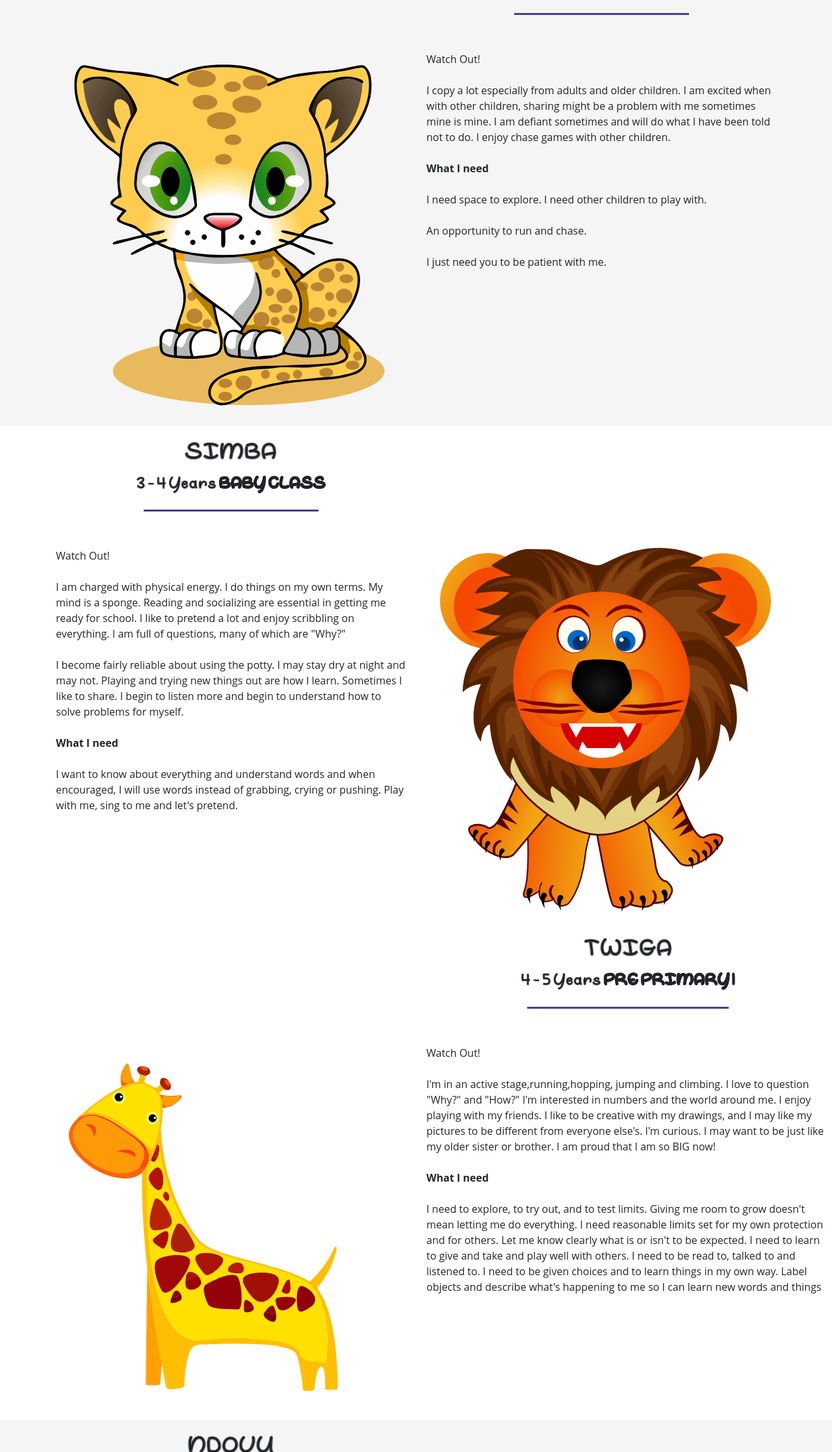
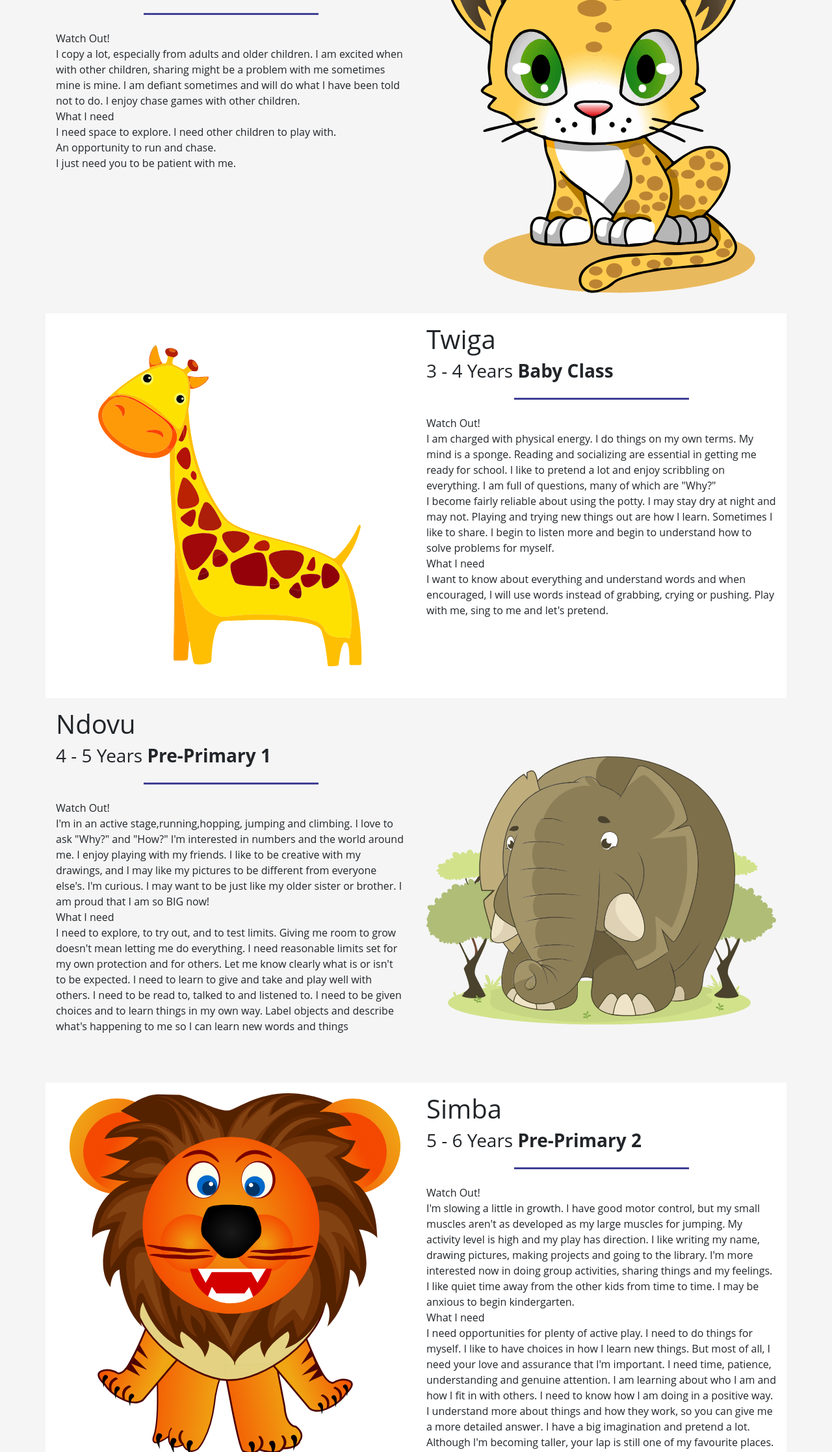
Before and after one commit to slowburn-404/borisochieng.dev, a plain HTML site: page programs.html in a window 1280 px wide. Shown: the part 566-2800 px from the top of the page at 65% size. Drawn offline with nearby package versions, Linux system fonts and the light colour scheme.

Commit message:
added a few more programs

```diff
--- a/programs.html
+++ b/programs.html
@@ -57,134 +57,125 @@
                     </div>
     </section>
     <section id="programs-content">
-          <div class= "chui">
-            <div class="container">
-                <div class="row curriclum-title chui">
-                    <div class="col-lg-6"></div>
-                    <div class="col-lg-6">
+          <div class="container w-100">
+              <div class="row">
+                    <div class="col-md-6">
                         <h1 id="chui" class="text-darkpt-3">CHUI</h1>
                         <h3 class="text-darkpt-3">2&frac12; - 3 Years <b>PLAY GROUP</b></h3>
                         <div class="border-top border-danger w-50 mx-auto my-4"></div>
+                        <p>Watch Out!</p>
+                        <p>I copy a lot, especially from adults and older children. I am excited when with other children, sharing might be a problem with me sometimes mine is mine. I am defiant sometimes and will do what I have been told not to do. I enjoy chase games with other children.</p>
+                        <p>What I need</p>
+                        <p>I need space to explore. I need other children to play with.</p>
+                        <P>An opportunity to run and chase.</P>
+                        <p>I just need you to be patient with me.</p>
+                    </div>
+                    <div class="col-md-6">
+                        <img src="/image assets/chui.svg" alt="Chui">
+                    </div>
+              </div>
+              <div class="row twiga">
+                  <div class="col-md-6">
+                      <img src="/image assets/giraffe.svg" alt="twiga">
+                  </div>
+                  <div class="col-md-6">
+                    <h1 class="text-darkpt-3">Twiga</h1>
+                    <h3 class="text-darkpt-3">3 - 4 Years <b>Baby Class</b></h3>
+                    <div class="border-top border-danger w-50 mx-auto my-4"></div>
+                    <p>Watch Out!</p>
+                    <p>I am charged with physical energy. I do things on my own terms. My mind is a sponge. Reading and socializing are essential in getting me ready for school. I like to pretend a lot and enjoy scribbling on everything. I am full of questions, many of which are "Why?"</p>
+                    <p>I become fairly reliable about using the potty. I may stay dry at night and may not. Playing and trying new things out are how I learn. Sometimes I like to share. I begin to listen more and begin to understand how to solve problems for myself.</p>
+                    <p>What I need</p>
+                    <p>I want to know about everything and understand words and when encouraged, I will use words instead of grabbing, crying or pushing. Play with me, sing to me and let's pretend.</p>
                   </div>
               </div>
               <div class="row">
-                    <div class="col-lg-6">
-                        <img src="image assets/chui.svg">
+                  <div class="col-md-6">
+                    <h1 class="text-darkpt-3">Ndovu</h1>
+                    <h3 class="text-darkpt-3">4 - 5 Years <b>Pre-Primary 1</b></h3>
+                    <div class="border-top border-danger w-50 mx-auto my-4"></div>
+                    <p>Watch Out!</p>
+                    <p>I'm in an active stage,running,hopping, jumping and climbing. I love to ask "Why?" and "How?" I'm interested in numbers and the world around me. I enjoy playing with my friends. I like to be creative with my drawings, and I may like my pictures to be different from everyone else's. I'm curious. I may want to be just like my older sister or brother. I am proud that I am so BIG now!</p>
+                    <p>What I need</p>
+                    <p>I need to explore, to try out, and to test limits. Giving me room to grow doesn't mean letting me do everything. I need reasonable limits set for my own protection and for others. Let me know clearly what is or isn't to be expected. I need to learn to give and take and play well with others. I need to be read to, talked to and listened to. I need to be given choices and to learn things in my own way. Label objects and describe what's happening to me so I can learn new words and things</p>
                   </div>
-                    <div class="col-6">
-                        <p>Watch Out!</p><br>
-                        <p>I copy a lot especially from adults and older children. I am excited when with other children, sharing might be a problem with me sometimes mine is mine. I am defiant sometimes and will do what I have been told not to do. I enjoy chase games with other children.</p><br>
-                        <p><b>What I need</b></p><br>
-                        <p>I need space to explore. I need other children to play with.</p><br>
-                        <p>An opportunity to run and chase.</p><br>
-                        <p>I just need you to be patient with me.</p>
+                  <div class="col-md-6">
+                      <img src="/image assets/ndovu.svg" alt="Ndovu">
                   </div>
               </div>
+              <div class="row simba">
+                  <div class="col-md-6">
+                      <img src="/image assets/simba.svg" alt="Simba">
                   </div>
-          </div>
-            <div class="simba">
-                <div class="container">
-                    <div class="row curriclum-title">
-                        <div class="col-lg-6">
-                            <h1 id="simba"class="text-darkpt-3">SIMBA</h1>
-                            <h3 class="text-darkpt-3">3 - 4 Years <b>BABY CLASS</b></h3>
+                  <div class="col-md-6">
+                    <h1 class="text-darkpt-3">Simba</h1>
+                    <h3 class="text-darkpt-3">5 - 6 Years <b>Pre-Primary 2</b></h3>
                     <div class="border-top border-danger w-50 mx-auto my-4"></div>
-                        </div>
-                        <div class="col-6"> </div>
-                    </div>
-                    <div class="row">
-                        <div class="col-lg-6">
-                            <p>Watch Out!</p><br>
-                            <p>I am charged with physical energy. I do things on my own terms. My mind is a sponge. Reading and socializing are
-                    essential in getting me ready for school. I like to pretend a lot and enjoy scribbling on everything. I am full of
-                    questions, many of which are "Why?"</p><br>
-                            <p>I become fairly reliable about using the potty. I may stay dry at night and may not. Playing and trying new things out are how I learn. Sometimes I like to share. I begin to listen more and begin to understand how to solve problems for myself.</p><br>
-                            <p><b>What I need</b></p><br>
-                            <p>I want to know about everything and understand words and when encouraged, I will use words instead of grabbing, crying or pushing. Play with me, sing to me and let's pretend.</p><br>
-                        </div>
-                        <div class="col-lg-6">
-                            <img src="image assets/simba.svg">
-                        </div>
-                    </div>
-                </div>
-            </div>
-            <div class="twiga">
-              <div class="contianer">
-                <div class="row curriclum-title">
-                    <div class="col-lg-6"></div>
-                    <div class="col-6">
-                        <h1 id="twiga" class="text-darkpt-3">TWIGA</h1>
-                        <h3 class="text-darkpt-3">4 - 5 Years <b>PRE PRIMARY 1</b></h3>
-                        <div class="border-top border-danger w-50 mx-auto my-4"></div>
+                    <p>Watch Out!</p>
+                    <p>I'm slowing a little in growth. I have good motor control, but my small muscles aren't as developed as my large muscles for jumping. My activity level is high and my play has direction. I like writing my name, drawing pictures, making projects and going to the library. I'm more interested now in doing group activities, sharing things and my feelings. I like quiet time away from the other kids from time to time. I may be anxious to begin kindergarten.</p>
+                    <p>What I need</p>
+                    <p>I need opportunities for plenty of active play. I need to do things for myself. I like to have choices in how I learn new things. But most of all, I need your love and assurance that I'm important. I need time, patience, understanding and genuine attention. I am learning about who I am and how I fit in with others. I need to know how I am doing in a positive way. I understand more about things and how they work, so you can give me a more detailed answer. I have a big imagination and pretend a lot. Although I'm becoming taller, your lap is still one of my favourite places.</p>
                   </div>
               </div>
               <div class="row">
-                    <div class="col-lg-6">
-                        <img src="image assets/giraffe.svg">
+                  <div class="col-md-6">
+                    <h1 class="text-darkpt-3">Swara</h1>
+                    <h3 class="text-darkpt-3">6 - 7 Years <b>Grade 1</b></h3>
+                    <div class="border-top border-danger w-50 mx-auto my-4"></div>
+                    <p>Watch Out!</p>
+                    <p>Lorem ipsum dolor, sit amet consectetur adipisicing elit. Assumenda, eveniet rerum modi aliquid cupiditate dolorem. Magnam corporis, exercitationem dignissimos fugit minus sit corrupti odio ea error veniam officia culpa porro?</p>
+                    <p>What I need</p>
+                    <p>Lorem, ipsum dolor sit amet consectetur adipisicing elit. Libero alias eveniet eligendi quia sit nisi asperiores nostrum quis, quasi, molestias placeat. Ipsum suscipit aliquam nihil quas quasi eius, temporibus optio.</p>
                  </div>
-                    <div class="col-6">
-                        <p>Watch Out!</p><br>
-                        <p>I'm in an active stage,running,hopping, jumping and climbing. I love to question "Why?" and "How?" I'm
-                        interested in numbers and the world around me. I enjoy playing with my friends. I like to be creative with my drawings, and I may like my pictures to be different from everyone else's. I'm curious. I may want to be just like my older sister or brother. I am proud that I am so BIG now!</p><br>
-                        <p><b>What I need</b></p><br>
-                        <p>I need to explore, to try out, and to test limits. Giving me room to grow doesn't mean letting me do everything. I need reasonable limits set for my own protection and for others. Let me know clearly what is or isn't to be expected. I need to learn to give and take and play well with others. I need to be read to, talked to and listened to. I need to be given choices and to learn things in my own way. Label objects and describe what's happening to me so I can learn new words and things</p>
+                 <div class="col-md-6">
+                     <img src="" alt="Swara">
                  </div>
               </div>
+              <div class="row kifaru">
+                  <div class="col-md-6">
+                      <img src="" alt="Kifaru">
+                  </div>
+                  <div class="col-md-6">
+                    <h1 class="text-darkpt-3">Kifaru</h1>
+                    <h3 class="text-darkpt-3">7 - 8 Years <b>Grade 2</b></h3>
+                    <div class="border-top border-danger w-50 mx-auto my-4"></div>
+                    <p>Watch Out!</p>
+                    <p>Lorem ipsum dolor sit amet consectetur adipisicing elit. Similique facilis impedit adipisci aliquam sapiente! Accusantium odit ad iure laborum. Placeat, odit? Maiores, soluta! Nostrum aspernatur repellendus expedita commodi laboriosam quisquam.</p>
+                    <p>What I need</p>
+                    <p>Lorem ipsum, dolor sit amet consectetur adipisicing elit. Odit animi in iusto adipisci atque molestiae labore dicta harum quos praesentium itaque accusantium, reiciendis enim et modi, corporis placeat. Possimus, provident.</p>
                   </div>
               </div>
-            <div class="ndovu">
-                <div class="container">
-                <div class="row curriclum-title">
-                    <div class="col-lg-6">
-                        <h1 id="ndovu" class="text-darkpt-3">NDOVU</h1>
-                        <h3 class="text-darkpt-3">5 - 6 Years <b>PRE PRIMARY 2</b></h3>
+              <div class="row">
+                  <div class="col-md-6">
+                    <h1 class="text-darkpt-3">Nyati</h1>
+                    <h3 class="text-darkpt-3">8 - 9 Years <b>Grade 3</b></h3>
                     <div class="border-top border-danger w-50 mx-auto my-4"></div>
+                    <p>Watch Out!</p>
+                    <p>Lorem ipsum dolor sit amet consectetur adipisicing elit. Facilis aspernatur doloremque itaque rem, laborum perspiciatis nesciunt illum. Maiores laudantium expedita in dolor porro odio ipsum tenetur quisquam, enim fugit et.</p>
+                    <p>What I need</p>
+                    <p>Lorem ipsum dolor sit amet consectetur adipisicing elit. Iure, quisquam quo consectetur dolor ex beatae dolorum voluptatibus fuga repellendus fugit ab, cupiditate, ipsam quia aut quasi debitis animi. Temporibus, odio.</p>
                   </div>
-                    <div class="col-lg-6"></div>
-                </div>
-                <div class="row justify-content-center">
-                    <div class="col-lg-6">
-                        <p>Watch Out!</p><br>
-                        <p>I'm slowing a little in growth. I have good motor control, but my small muscles aren't as developed as my large muscles
-                        for jumping. My activity level is high and my play has direction. I like writing my name, drawing pictures, making
-                        projects and going to the library. I'm more interested now in doing group activities, sharing things and my feelings. I like quiet time away from the other kids from time to time. I may be anxious to begin kindergarten.</p><br>
-                        <p><b>What I need</b></p><br>
-                        <p>I need opportunity for plenty of active play. I need to do things for myself. I like to have choices in how I learn new things. But most of all, I need your love and assurance that I'm important. I need time, patience, understanding and genuine attention. I am learning about who I am and how I fit in with others. I need to know how I am doing in a positive way. I understant more about things and how they work, so you can give me a more detailed answer. I have a big imagination and pretend a lot. Although I'm becoming taller, your lap is still one of my favourite places.</p>
-                    </div>
-                    <div class="col-lg-6">
-                        <img src="image assets/ndovu.svg">
+                  <div class="col-md-6">
+                    <img src="" alt="Nyati">
                 </div>
               </div>
+              <div class="row mbuni">
+                  <div class="col-md-6">
+                      <img src="mbuni.svg" alt="Mbuni">
                   </div>
-            </div>
-             <div class="mbuni">
-             <div class="container">
-                <div class="row curriclum-title chui">
-                    <div class="col-lg-6">
-                    </div>
-                    <div class="col-lg-6">
-                        <h1 id="mbuni" class="text-darkpt-3">MBUNI</h1>
-                        <h3 class="text-darkpt-3">6 - 7 Years <b>PLAY GROUP</b></h3>
+                  <div class="col-md-6">
+                    <h1 class="text-darkpt-3">Mbuni</h1>
+                    <h3 class="text-darkpt-3">9 - 10 Years <b>Grade 4</b></h3>
                     <div class="border-top border-danger w-50 mx-auto my-4"></div>
-                    </div>
-                </div>
-
-                <div class="row">
-                    <div class="col-lg-6">
-                        <img src="image assets/ostrich.jpg">
-                    </div>
-                    <div class="col-lg-6">
-                        <p>Watch Out!</p><br>
-                        <p>Lorem ipsum dolor sit amet consectetur adipisicing elit. Autem, porro. Esse magni dolore repellat voluptatem, beatae quia ratione natus magnam perferendis corrupti excepturi amet porro consequatur inventore dolorum, quis unde?</p><br>
-                        <p><b>What I need</b></p><br>
-                        <p>Lorem ipsum dolor sit amet consectetur adipisicing elit. Possimus voluptatibus assumenda animi veniam dolores cum placeat pariatur. Veniam necessitatibus consequatur doloremque! In reprehenderit aliquid magni optio, enim tempore rem dignissimos.</p><br>
-                        <p>Lorem ipsum dolor sit amet consectetur adipisicing elit. Nesciunt iste possimus voluptatem minima quas aliquid architecto facilis laborum necessitatibus. Culpa sapiente laudantium quia ullam ad mollitia placeat itaque et quidem.</p><br>
-                        <p>Lorem, ipsum dolor sit amet consectetur adipisicing elit. Ratione, quam? Nobis vitae dicta, architecto aut voluptates sapiente excepturi atque earum. Praesentium nobis explicabo amet at asperiores nemo nulla laudantium veritatis.</p>
-                    </div>
+                    <p>Watch Out!</p>
+                    <p>Lorem ipsum dolor sit amet consectetur, adipisicing elit. Facere itaque, autem voluptates incidunt explicabo officia quaerat, rem a fuga assumenda aliquam veritatis blanditiis at. Voluptatum itaque reiciendis et at architecto.</p>
+                    <p>What I need</p>
+                    <p>Lorem ipsum dolor sit amet consectetur, adipisicing elit. Sed ratione voluptas repudiandae iure sit iusto illum inventore voluptatibus. Blanditiis qui nihil architecto, doloremque nam excepturi autem consectetur necessitatibus reiciendis nesciunt.</p>
                   </div>
               </div>
           </div>
     </section>
+    <!--Footer-->
     <footer class="page-footer bg-dark">
         <div class="container-fluid text-md-left mt-5">
             <div class="row py-4 d-flex">
```
Lines whose indentation alone changed are shown as unchanged.
